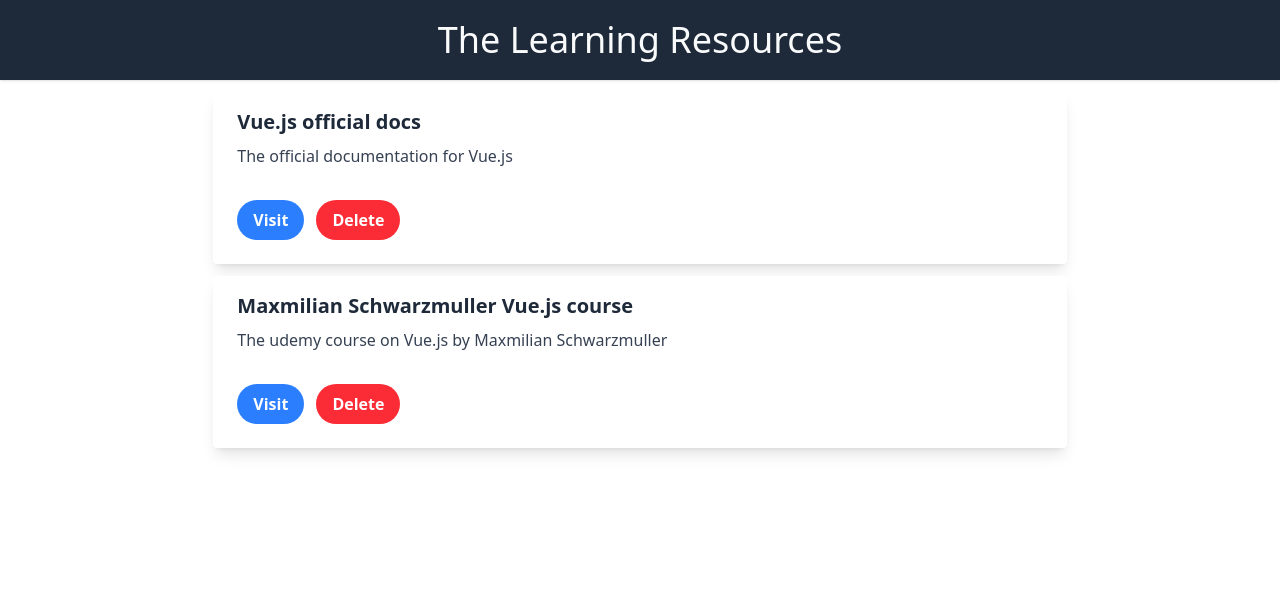
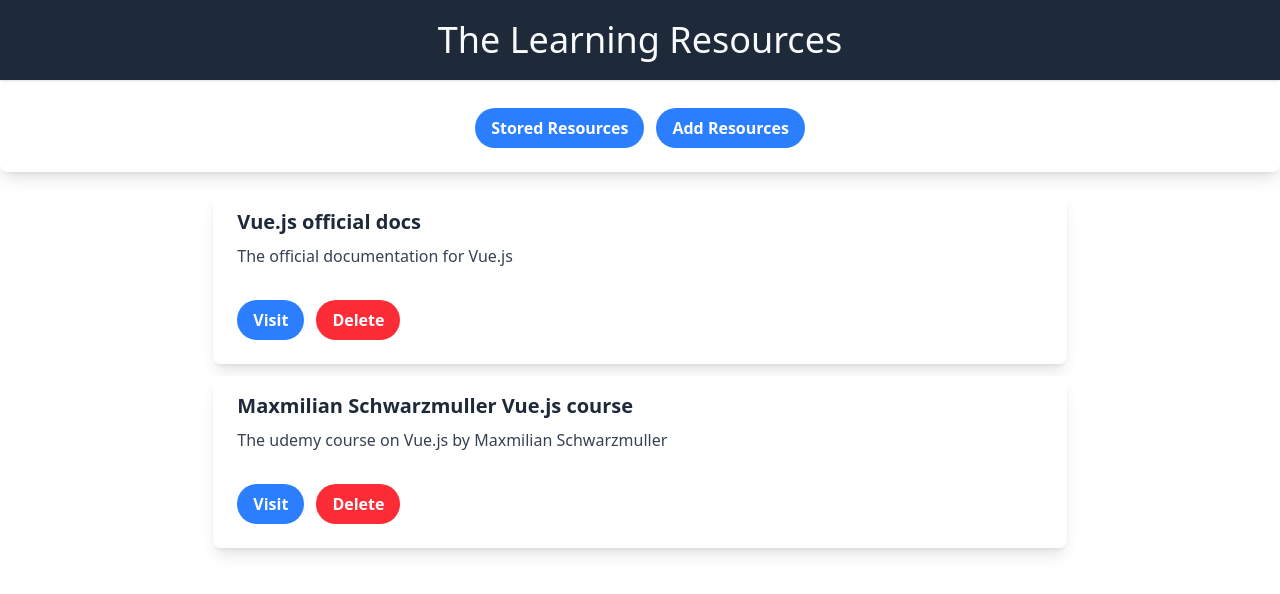
Before and after one commit to HazemPhoenix/The-learning-resources-app, a Vue app: page / in a window 1280 px wide. Shown: the top 594 px of the page. Built offline with nearby package versions, Linux system fonts and the light colour scheme.

Commit message:
add TheResources component which enables us to dynamically switch between the AddResources and the LearningResources componenet

```diff
--- a/src/App.vue
+++ b/src/App.vue
@@ -1,34 +1,19 @@
 <template>
   <TheHeader />
-  <LearningResources :learning-resources="learningResources" />
+  <TheResources class="mb-5" align-buttons="center" />
 </template>
 
 <script>
 import TheHeader from "./components/layouts/TheHeader.vue";
-import LearningResources from "./components/learning-resources/LearningResources.vue";
+import TheResources from "./components/layouts/TheResources.vue";
 
 export default {
   components: {
-    LearningResources,
     TheHeader,
+    TheResources,
   },
   data() {
-    return {
-      learningResources: [
-        {
-          id: 1,
-          title: "Vue.js official docs",
-          description: "The official documentation for Vue.js",
-          link: "https://vuejs.org",
-        },
-        {
-          id: 2,
-          title: "Maxmilian Schwarzmuller Vue.js course",
-          description: "The udemy course on Vue.js by Maxmilian Schwarzmuller",
-          link: "https://www.udemy.com/course/vuejs-2-the-complete-guide/",
-        },
-      ],
-    };
+    return {};
   },
 };
 </script>
--- a/src/components/UI/BaseButton.vue
+++ b/src/components/UI/BaseButton.vue
@@ -1,7 +1,7 @@
 <template>
   <button
     :type="type"
-    class="inline-block bg-blue-500 hover:bg-blue-700 text-white font-bold py-2 px-4 rounded-full transition-colors duration-300"
+    class="inline-block bg-blue-500 hover:bg-blue-700 text-white font-bold py-2 px-4 rounded-full transition-colors duration-300 hover:cursor-pointer"
   >
     <slot>Visit</slot>
   </button>
--- a/src/components/UI/BaseCard.vue
+++ b/src/components/UI/BaseCard.vue
@@ -1,13 +1,46 @@
 <template>
-  <div class="px-6 py-4">
-    <h2 class="font-bold text-xl mb-2 text-gray-800"><slot></slot></h2>
-    <p class="text-gray-700 text-base"><slot name="description"></slot></p>
-  </div>
-  <div class="px-6 pt-4 pb-6 flex flex-col sm:flex-row gap-3">
-    <slot name="buttons"></slot>
+  <div
+    class="flex flex-col justify-between w-full rounded-lg shadow-lg bg-white hover:shadow-xl transition-shadow duration-300"
+  >
+    <div class="px-6 py-4" v-if="$slots.default || $slots.description">
+      <h2 v-if="$slots.default" class="font-bold text-xl mb-2 text-gray-800"><slot></slot></h2>
+      <p v-if="$slots.description" class="text-gray-700 text-base">
+        <slot name="description"></slot>
+      </p>
+    </div>
+    <div
+      v-if="$slots.buttons"
+      :class="['px-6 pt-4 pb-6 flex flex-col sm:flex-row gap-3', buttonAlignment]"
+    >
+      <slot name="buttons"></slot>
+    </div>
   </div>
 </template>
 
 <script>
-export default {};
+export default {
+  props: {
+    alignButtons: {
+      type: String,
+      default: "start",
+    },
+  },
+  computed: {
+    buttonAlignment() {
+      let alignment;
+      switch (this.alignButtons) {
+        case "start":
+          alignment = "justify-start";
+          break;
+        case "center":
+          alignment = "justify-center";
+          break;
+        case "end":
+          alignment = "justify-end";
+          break;
+      }
+      return alignment;
+    },
+  },
+};
 </script>
--- /dev/null
+++ b/src/components/layouts/TheResources.vue
@@ -0,0 +1,61 @@
+<template>
+  <BaseCard align-buttons="center" class="mb-5">
+    <template #buttons>
+      <BaseButton @click="changeSelectedTab('LearningResources')">Stored Resources</BaseButton>
+      <BaseButton @click="changeSelectedTab('AddResources')">Add Resources</BaseButton>
+    </template>
+  </BaseCard>
+  <KeepAlive>
+    <component :is="selectedTab"></component>
+  </KeepAlive>
+</template>
+
+<script>
+import AddResources from "../learning-resources/AddResources.vue";
+import LearningResources from "../learning-resources/LearningResources.vue";
+import BaseButton from "../UI/BaseButton.vue";
+import BaseCard from "../UI/BaseCard.vue";
+
+export default {
+  data() {
+    return {
+      selectedTab: "LearningResources",
+      learningResources: [
+        {
+          id: 1,
+          title: "Vue.js official docs",
+          description: "The official documentation for Vue.js",
+          link: "https://vuejs.org",
+        },
+        {
+          id: 2,
+          title: "Maxmilian Schwarzmuller Vue.js course",
+          description: "The udemy course on Vue.js by Maxmilian Schwarzmuller",
+          link: "https://www.udemy.com/course/vuejs-2-the-complete-guide/",
+        },
+      ],
+    };
+  },
+  components: {
+    BaseCard,
+    BaseButton,
+    LearningResources,
+    AddResources,
+  },
+  provide() {
+    return {
+      learningResources: this.learningResources,
+      addResource: this.addResource,
+    };
+  },
+  methods: {
+    changeSelectedTab(tab) {
+      this.selectedTab = tab;
+    },
+    addResource(resource) {
+      resource.id = this.learningResources.length;
+      this.learningResources.push(resource);
+    },
+  },
+};
+</script>
--- /dev/null
+++ b/src/components/learning-resources/AddResources.vue
@@ -0,0 +1,52 @@
+<template>
+  <form
+    class="flex flex-col gap-3 w-full sm:w-4/12 mx-auto mt-5 border-1 border-gray-200 rounded-lg p-5"
+  >
+    <div class="flex flex-col gap-2">
+      <label for="title" class="text-lg">Title</label>
+      <input
+        ref="title"
+        type="text"
+        class="focus:outline-blue-500 transition-all transition-100 p-2 outline-1 outline-gray-200"
+      />
+    </div>
+    <div class="flex flex-col gap-2">
+      <label for="description" class="text-lg">Description</label>
+      <input
+        ref="desc"
+        type="text"
+        class="focus:outline-blue-500 transition-all transition-100 p-2 outline-1 outline-gray-200"
+      />
+    </div>
+    <div class="flex flex-col gap-2">
+      <label for="description" class="text-lg">Link</label>
+      <input
+        ref="link"
+        type="text"
+        class="focus:outline-blue-500 transition-all transition-100 p-2 outline-1 outline-gray-200"
+      />
+    </div>
+    <BaseButton type="submit" @click.prevent="submitHandler">Add</BaseButton>
+  </form>
+</template>
+
+<script>
+import BaseButton from "../UI/BaseButton.vue";
+
+export default {
+  components: {
+    BaseButton,
+  },
+  inject: ["addResource"],
+  methods: {
+    submitHandler() {
+      const res = {
+        title: this.$refs.title.value,
+        description: this.$refs.desc.value,
+        link: this.$refs.link.value,
+      };
+      this.addResource(res);
+    },
+  },
+};
+</script>
--- a/src/components/learning-resources/LearningResources.vue
+++ b/src/components/learning-resources/LearningResources.vue
@@ -15,6 +15,6 @@
   components: {
     LearningResourcesItem,
   },
-  props: ["learningResources"],
+  inject: ["learningResources"],
 };
 </script>
--- a/src/components/learning-resources/LearningResourcesItem.vue
+++ b/src/components/learning-resources/LearningResourcesItem.vue
@@ -1,7 +1,5 @@
 <template>
-  <li
-    class="flex flex-col justify-between w-full rounded overflow-hidden shadow-lg bg-white hover:shadow-xl transition-shadow duration-300"
-  >
+  <li class="w-full">
     <BaseCard>
       <template #default>{{ item.title }}</template>
       <template #description>{{ item.description }}</template>
```
